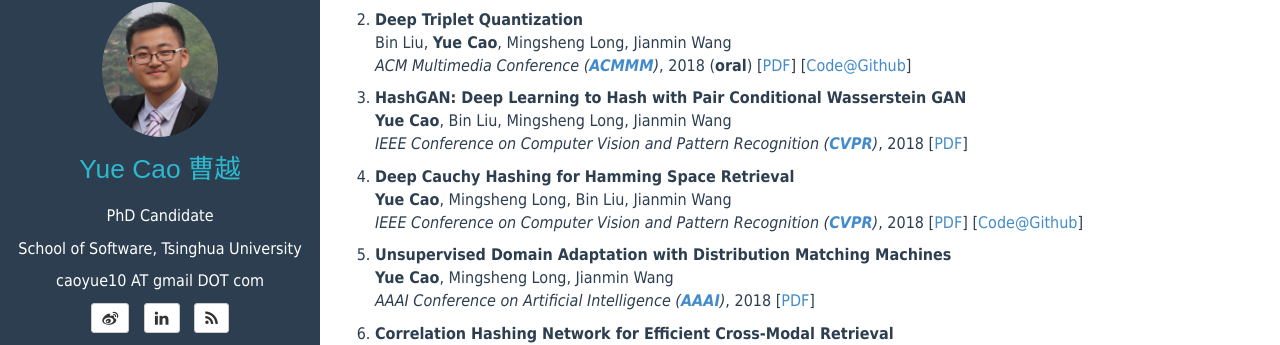
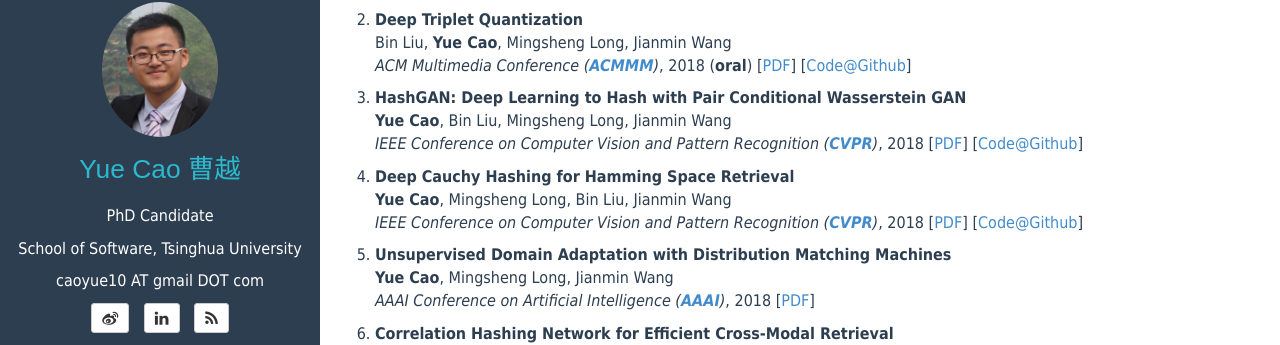
Before and after one commit to caoyue10/caoyue10.github.io, a Jekyll site: the page built from index.html, in a window 1280 px wide and 900 px high, scrolled down 678 px. Shown: the part 126-471 px from the top of the window. Built offline with Jekyll 4.4.1, drawn with Linux system fonts in a browser that asks for light colours; the list of posts is cut into pages by our own code.

Commit message:
Update index.html

```diff
--- a/index.html
+++ b/index.html
@@ -116,7 +116,7 @@
 	<li><p><strong>HashGAN: Deep Learning to Hash with Pair Conditional Wasserstein GAN</strong><br>
             <strong>Yue Cao</strong>, Bin Liu, Mingsheng Long, Jianmin Wang<br>
             <em>IEEE Conference on Computer Vision and Pattern Recognition (<a href="http://cvpr2018.thecvf.com/"><strong>CVPR</strong></a>)</em>, 2018
-	   [<a href="doc/hashgan-cvpr18.pdf">PDF</a>]
+	   [<a href="doc/hashgan-cvpr18.pdf">PDF</a>] [<a href="https://github.com/thuml/HashGAN">Code@Github</a>]
             </p>
         </li>
 	<li><p><strong>Deep Cauchy Hashing for Hamming Space Retrieval</strong><br>
```
